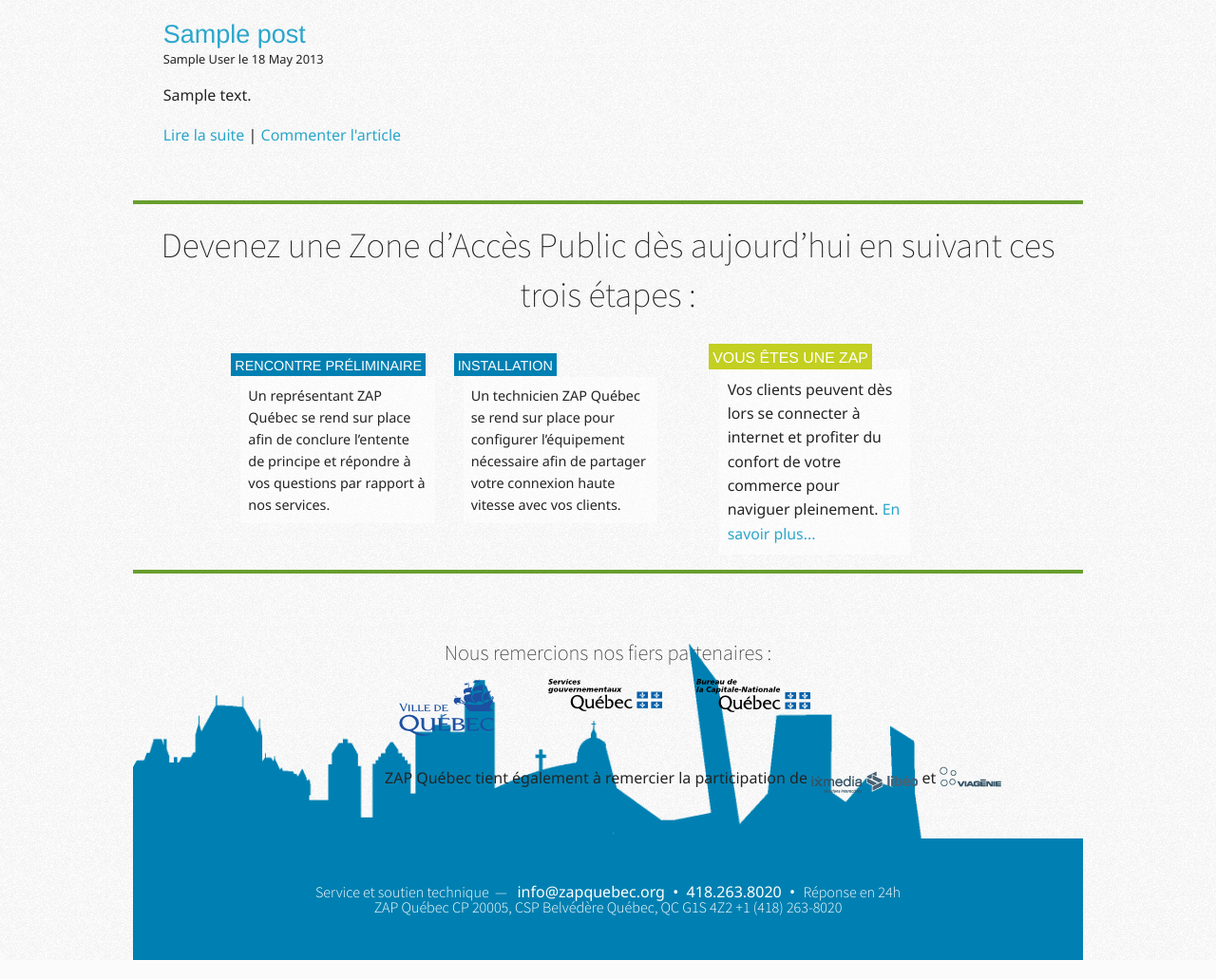
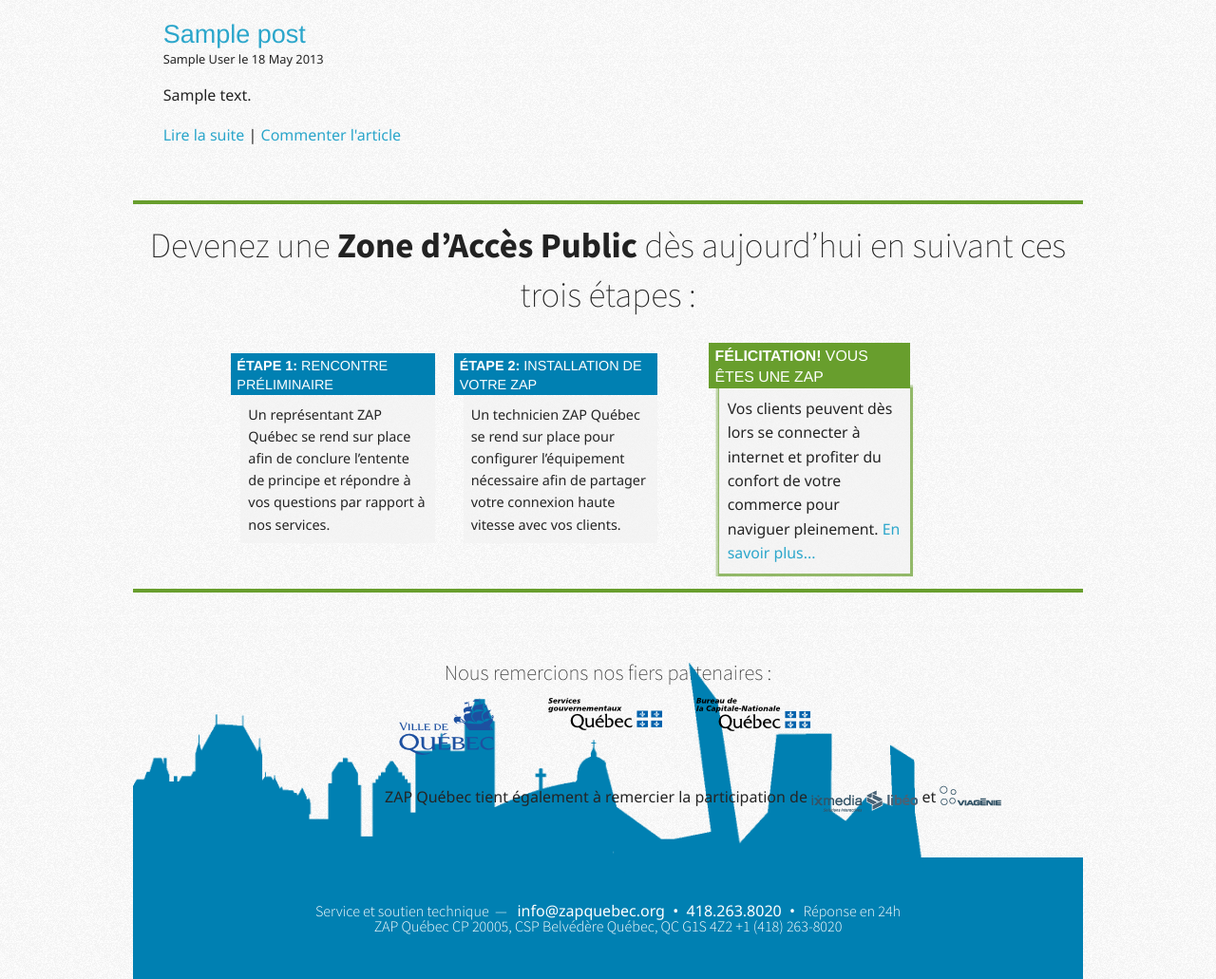
Before and after one commit to ZAP-Quebec/Blogue-ZAP, a WordPress theme: template themes/zap_quebec/accueil.php in a window 1280 px wide. Shown: the part 591-1622 px from the top of the page at 95% size. Run offline with PHP 8.4 and a stand-in for WordPress, Linux system fonts and the light colour scheme; the site name, menu and one post (Sample post) are stand-ins, and other content is empty.

Commit message:
Work on the 3 steps to be a ZAP

```diff
--- a/themes/zap_quebec/accueil.php
+++ b/themes/zap_quebec/accueil.php
@@ -49,24 +49,24 @@ Template Name: Accueil
 			</aside>
 			</section>
 
-			<h2 class="title devenez">Devenez une Zone d’Accès Public dès aujourd’hui en suivant ces trois étapes&nbsp;:</h2>
+			<h2 class="title devenez">Devenez une <strong>Zone d’Accès Public</strong> dès aujourd’hui en suivant ces trois étapes&nbsp;:</h2>
 			<div class="howTo_zap">
 				<ul>
 					<li class="etape_rp">
-						<span class="icone"></span><h3 class="sub-title">Rencontre préliminaire</h3>
+						<span class="icone"></span><h3 class="sub-title"><strong>Étape 1: </strong>Rencontre préliminaire</h3>
 						<div>
 							Un représentant ZAP Québec se rend sur place afin de conclure l’entente de principe et répondre à vos questions par rapport à nos services.
 						</div>
 					</li>
 					<li class="etape_ins">
-						<span class="icone"></span><h3 class="sub-title">Installation</h3>
+						<span class="icone"></span><h3 class="sub-title"><strong>Étape 2: </strong>Installation de votre ZAP</h3>
 						<div>
 							Un technicien ZAP Québec se rend sur place pour configurer l’équipement nécessaire afin de partager votre connexion haute vitesse avec vos clients.
 						</div>
 
 					</li>
 					<li class="etape_vez">
-						<span class="icone"></span><h3 class="sub-title">Vous êtes une ZAP</h3>
+						<span class="icone"></span><h3 class="sub-title"><strong>Félicitation!</strong> Vous êtes une ZAP</h3>
 						<div>
 							Vos clients peuvent dès lors se connecter à internet et profiter du confort de votre commerce pour naviguer pleinement.
 							<span class="more"><a href="<?php get_bloginfo('url'); ?>/devenez-une-zap">En savoir plus...</a></span>
--- a/themes/zap_quebec/sass/style.scss
+++ b/themes/zap_quebec/sass/style.scss
@@ -150,8 +150,12 @@ div#main {
 					margin-top: -10px;
 					zoom: 1.1;
 					h3 {
-						background: #C3CF21;
+						background: rgba(104, 158, 45, 1.0);
 						color: white;
+					}
+					div {
+						-webkit-box-shadow:  0px 0px 1px 3px rgba(104, 158, 45, 0.7);
+        				box-shadow:  0px 0px 1px 3px rgba(104, 158, 45, 0.7);
 					}
 				}
 			}
@@ -161,7 +165,7 @@ div#main {
 			font-size: 0.9em;
 			background: #0080B2;
 			display: inline-block;
-			padding: 3px 4px 1px;
+			padding: 3px 6px 1px;
 			margin: 0 0 0 -10px;
 			text-transform: uppercase;
 		}
@@ -169,7 +173,7 @@ div#main {
 			display: block;
 			font-size: 0.9em;
 			padding: 8px;
-			background: rgba(255,255,255,0.5);
+			background: rgba(243, 243, 243, 0.7);
 		}
 	}
 
```
Also changed, not shown: themes/zap_quebec/style.css.
